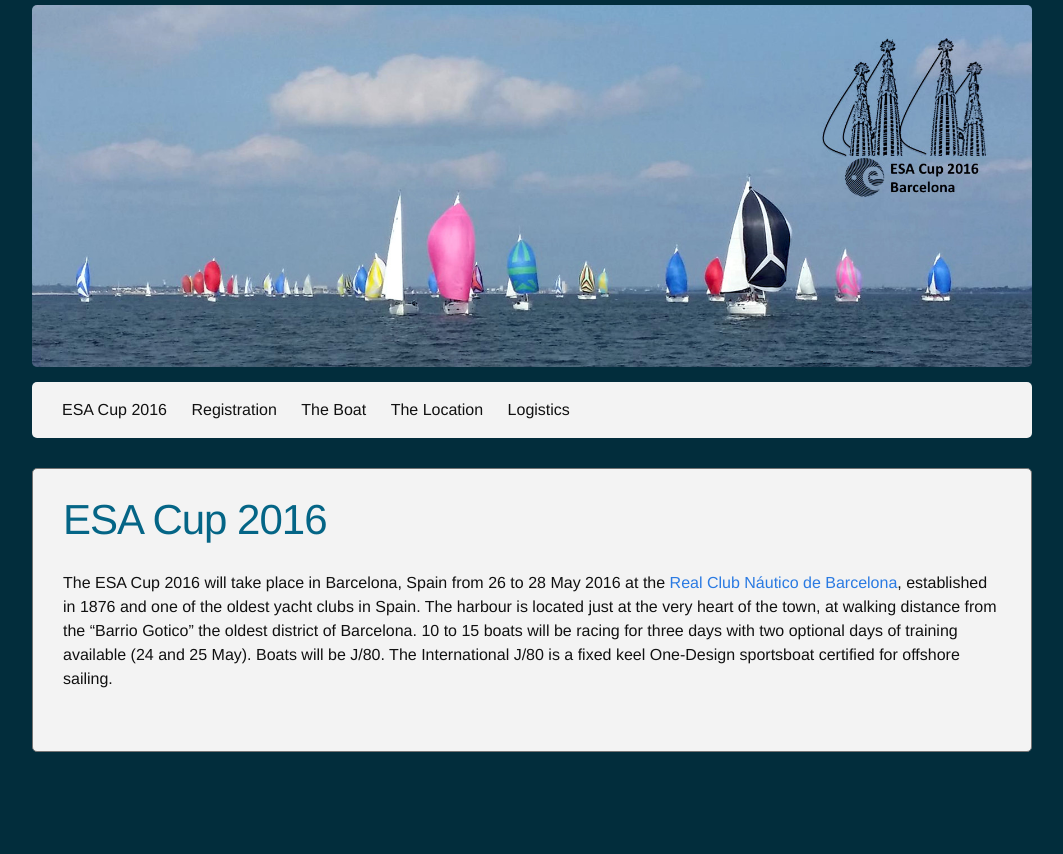
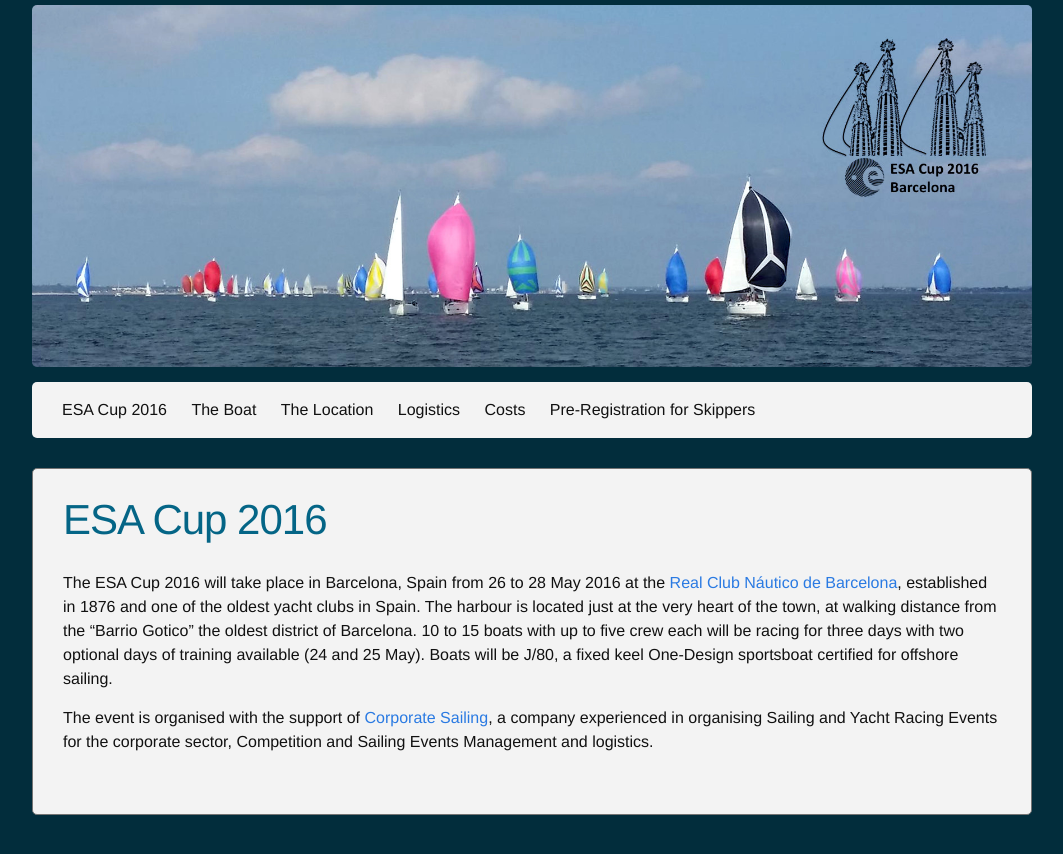
Before and after one commit to esacup2016/esacup2016.github.io, a Jekyll site: the page built from pages/esacup2016.md, in a window 1280 px wide. Shown: the top 854 px of the page, without its empty margins (108-1171 px from the left). Built offline with Jekyll 4.4.1, drawn with Linux system fonts in a browser that asks for light colours.

```diff
--- a/pages/registration.html
+++ b/_drafts/registration.html
@@ -1,8 +1,8 @@
 ---
 layout:
-title: Registration
+title: Pre-Registration for Skippers
 permalink: /registration/
-menu-rank: 2
+menu-rank: 7
 ---
 <!DOCTYPE html>
 <html>
--- a/_includes/mapscript.html
+++ b/_includes/mapscript.html
@@ -15,9 +15,9 @@
                         zoom: 10,
                         draggable: false,
                         mapTypeId: google.maps.MapTypeId.ROADMAP
-                    }
+                    };
 
-                    var map = new google.maps.Map(mapCanvas, mapOptions)
+                    var map = new google.maps.Map(mapCanvas, mapOptions);
 
                     google.maps.event.addListenerOnce(map, "tilesloaded", function (param) {
                         var marker = new google.maps.Marker({
--- a/pages/esacup2016.md
+++ b/pages/esacup2016.md
@@ -5,5 +5,16 @@ permalink: /
 menu-rank: 1
 ---
 
-The ESA Cup 2016 will take place in Barcelona, Spain from 26 to 28 May 2016 at the [Real Club Náutico de Barcelona](http://www.rcnb.com/), established in 1876 and one of the oldest yacht clubs in Spain. The harbour is located just at the very heart of the town, at walking distance from the "Barrio Gotico" the oldest district of Barcelona.
-10 to 15 boats will be racing for three days with two optional days of training available (24 and 25 May). Boats will be J/80. The International J/80 is a fixed keel One-Design sportsboat certified for offshore sailing.
+The ESA Cup 2016 will take place in Barcelona, Spain from 26 to 28 May 2016 at
+the [Real Club Náutico de Barcelona](http://www.rcnb.com/), established in 1876
+and one of the oldest yacht clubs in Spain. The harbour is located just at the
+very heart of the town, at walking distance from the "Barrio Gotico" the oldest
+district of Barcelona. 10 to 15 boats with up to five crew each will be racing
+for three days with two optional days of training available (24 and 25 May).
+Boats will be J/80, a fixed keel One-Design sportsboat certified for offshore
+sailing.
+
+The event is organised with the support of [Corporate
+Sailing](http://www.corporate-sailing.es/english_index.htm), a company
+experienced in organising Sailing and Yacht Racing Events for the corporate
+sector, Competition and Sailing Events Management and logistics.
```
Also changed, not shown: pages/boat.md (+20 -5 lines), pages/costs.md (added, +19 -0 lines), pages/location.md (+20 -5 lines), pages/logistics.md (+17 -3 lines), pages/registration.md (added, +8 -0 lines).
